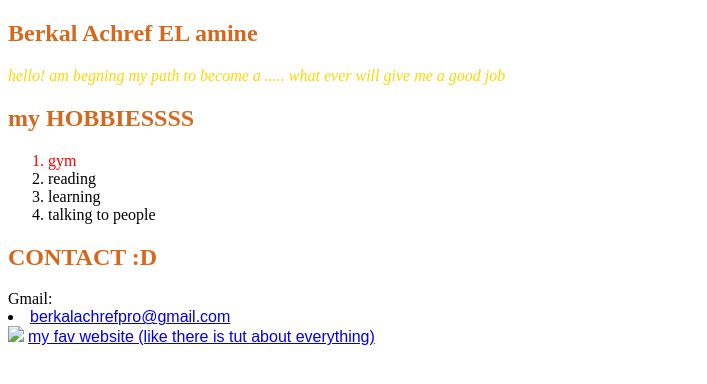
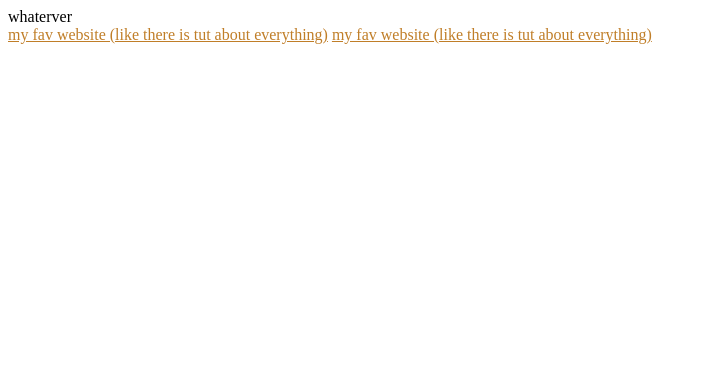
Before and after one commit to berkal749/css, a plain HTML site: page index.html in a window 1280 px wide. Shown: the whole page, without its empty margins (0-707 px from the left). Drawn offline with Linux system fonts and the light colour scheme.

Commit message:
sub classes

```diff
--- a/Style.css
+++ b/Style.css
@@ -1,19 +1,16 @@
-h1 {
-color:chocolate;
 
 
+a:link {
+    color: rgb(192, 126, 40);
 }
-p {
-    color:gold;
+
+a:hover {
+    color: brown;
+    font-style: italic;
+
 }
-p {
-    font-style: italic;
+
+a:active {
+    font-size: large;
+    color: aquamarine;
 }
-a {
-
-    font-family:Arial, Helvetica, sans-serif;
-}
-#gym{
-
-    color:red;
-}
--- a/index.html
+++ b/index.html
@@ -7,30 +7,14 @@
     <link rel="stylesheet" href="Style.css">
 </head>
 <body>
-     <section name="intro_to_me">
-        <h1>Berkal Achref EL amine</h1>
-        <p>hello! am begning my path to become a ..... what ever will give me a good job </p>
-    </section>
-    <section>
-        <h1>
-            my HOBBIESSSS
-        </h1>
-        <ol>
-            <li id="gym">gym</li>
-            <li>reading</li>
-            <li>learning</li>
-            <li>talking to people</li> <!--social skills-->
-        </ol>
-    </section>
-    <aside>
-        <h1>
-            CONTACT :D
-        </h1>
-        <label for="">Gmail:</label>
-        <li>      <a href="mailto:berkalachrefpro@gmail.com"> berkalachrefpro@gmail.com</a>   </li>
-    </aside>
-    <img src="download.jpg">
-    <a href="https://www.youtube.com/?feature=ytcab"> my fav website (like there is tut about everything)</a>
+     <div>
 
+
+        whaterver
+     </div>
+
+
+    <a target="_blank" href="https://www.youtube.com/?feature=ytcab"> my fav website (like there is tut about everything)</a>
+    <a target="_blank" href="https://www.googel.com"> my fav website (like there is tut about everything)</a>
 </body>
 </html>
```
